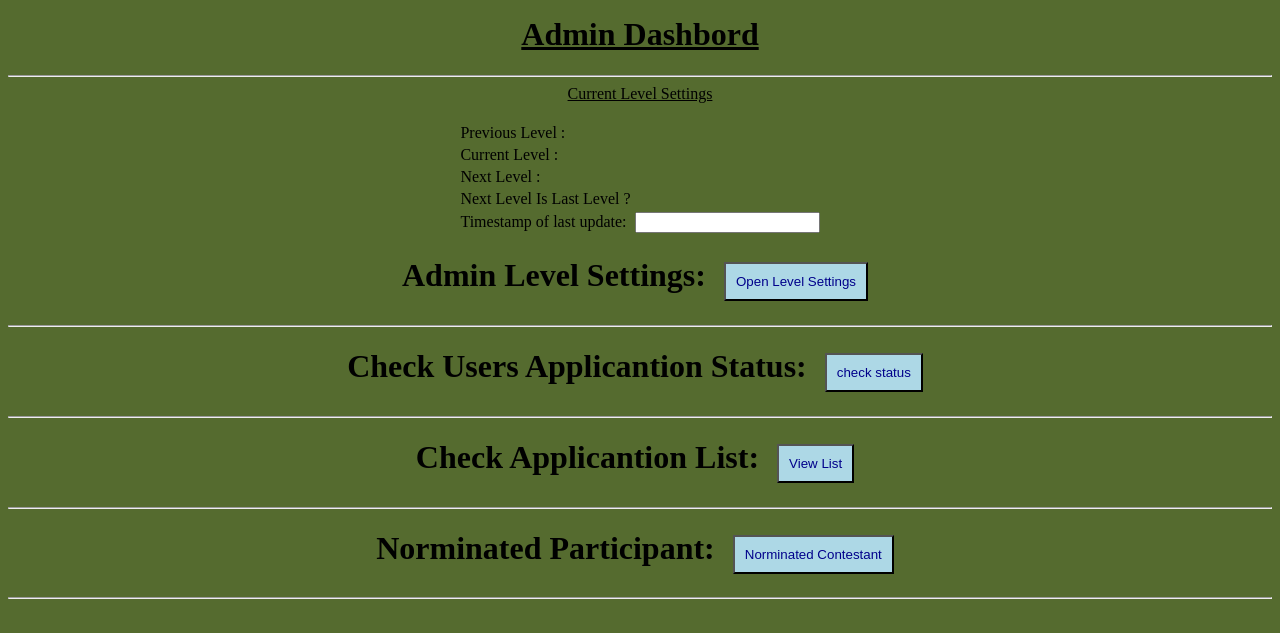
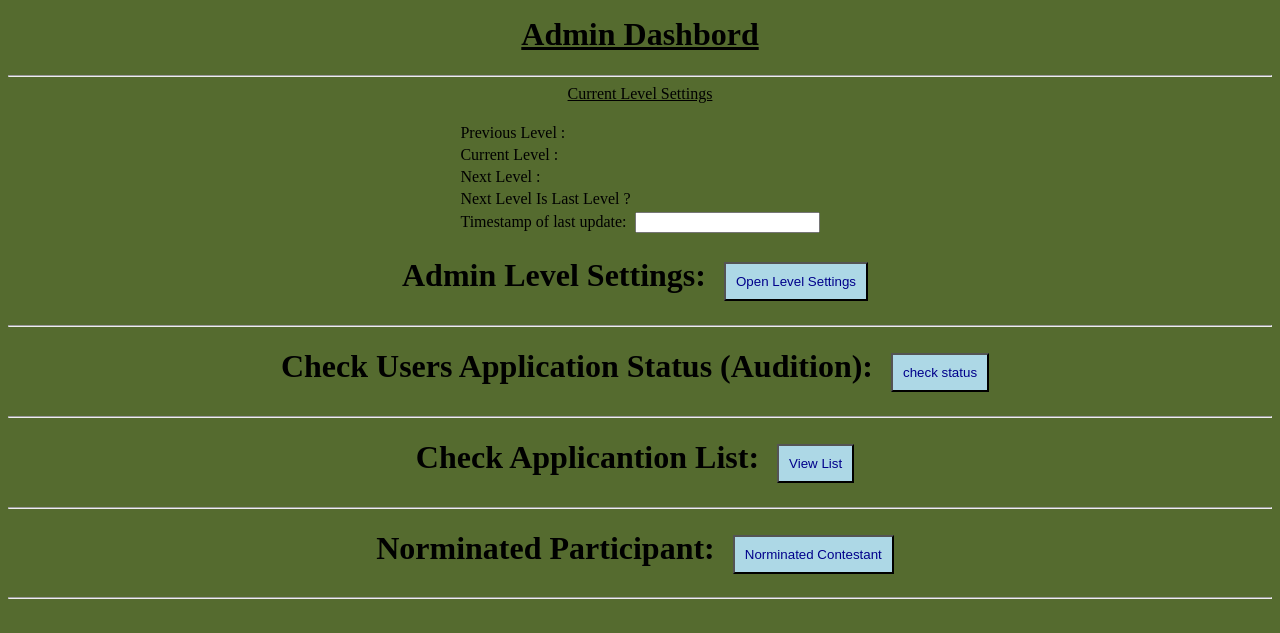
Before and after one commit to Martins-Anonye/DeScholars, a plain HTML site: page AdminDashBoard.html in a window 1280 px wide. Shown: the part 280-913 px from the top of the page. Drawn offline with Linux system fonts and the light colour scheme; a script that the page names is missing.

Commit message:
Audition

```diff
--- a/AdminDashBoard.html
+++ b/AdminDashBoard.html
@@ -75,7 +75,7 @@
              <hr>
 
 
-        <h1> Check Users Applicantion Status:  <a href="participantApcantStatusAdmin.html"><button>check status</button> </a></h1>
+        <h1> Check Users Application Status (Audition):  <a href="participantApcantStatusAdmin.html"><button>check status</button> </a></h1>
 
 
              <hr>
```
